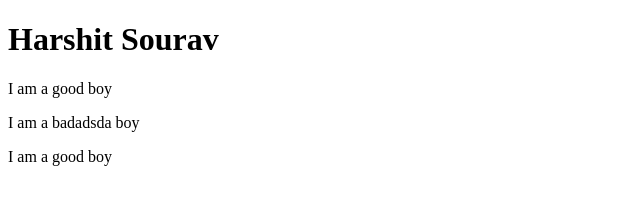
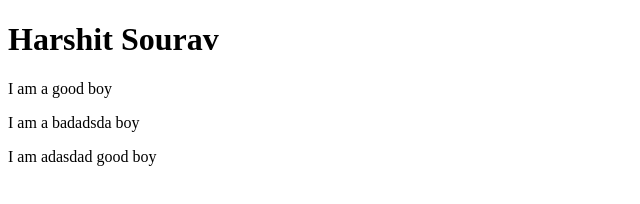
Before and after one commit to Harshitsourav/git-test, a website: page index.html in a window 1280 px wide. Shown: the full height of the page, 0-640 px from the left. Drawn offline with Linux system fonts and the light colour scheme.

Commit message:
Ndot Commit

```diff
--- a/index.html
+++ b/index.html
@@ -8,6 +8,6 @@
     <h1>Harshit Sourav</h1>
     <p>I am a good boy</p>
     <p>I am a badadsda boy</p>
-    <p>I am a good boy</p>
+    <p>I am adasdad good boy</p>
 </body>
 </html>
```
